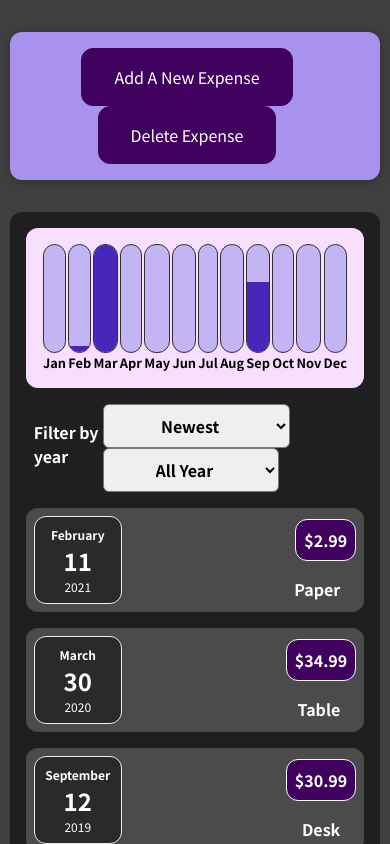
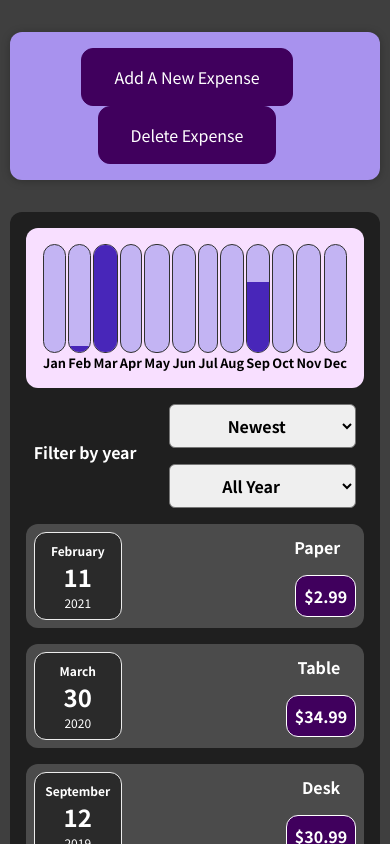
Before and after one commit to nathan-dinh-dev/expense-tracking-app, a React (Create React App) app: page / in a window 390 px wide. Shown: the top 844 px of the page. Built offline with nearby package versions, Linux system fonts and the light colour scheme.

Commit message:
fixed responsiveness issues

```diff
--- a/src/components/ExpenseFilter/ExpenseFilter.js
+++ b/src/components/ExpenseFilter/ExpenseFilter.js
@@ -13,7 +13,7 @@ const ExpenseFilter = (props) => {
     <div className={styles["expenses-filter"]}>
       <div className={styles["expenses-filter__control"]}>
         <label>Filter by year</label>
-        <div>
+        <div className={styles["select-container"]}>
           <select value={props.sorted} onChange={sortedHandler}>
             <option value="Newest">Newest</option>
             <option value="Latest">Latest</option>
--- a/src/components/ExpenseFilter/ExpenseFilter.module.css
+++ b/src/components/ExpenseFilter/ExpenseFilter.module.css
@@ -16,6 +16,12 @@
   margin-bottom: 0.5rem;
 }
 
+.select-container {
+  display: flex;
+  flex-direction: column;
+  gap: 1rem;
+}
+
 .expenses-filter select {
   font: inherit;
   padding: 0.5rem 3rem;
@@ -26,5 +32,10 @@
 .expenses-filter select:nth-of-type(1) {
   padding: 0.5rem 0;
   text-align: center;
-  margin-right: 1rem;
 }
+
+@media (min-width: 580px) {
+  .select-container {
+    flex-direction: row;
+  }
+}
--- a/src/components/Expenses/ExpenseItem.module.css
+++ b/src/components/Expenses/ExpenseItem.module.css
@@ -5,8 +5,6 @@
   padding: 0.5rem;
   margin: 1rem 0;
   background-color: #4b4b4b;
-  /* box-shadow: 0 2px 8px rbga(0, 0, 0, 0.25);
-  border-radius: 12px; */
 }
 
 .expense-item__description {
@@ -14,7 +12,6 @@
   flex-direction: column;
   gap: 1rem;
   align-items: flex-end;
-  flex-flow: column-reverse;
   justify-content: flex-start;
   flex: 1;
 }
@@ -40,6 +37,7 @@
 #modify-button {
   padding: 0.6rem 0.8rem;
   outline: 1px solid white;
+  margin: 0;
 }
 
 #modify-button:active {
@@ -64,4 +62,8 @@
     font-size: 1.25rem;
     padding: 0.5rem 1.5rem;
   }
+
+  #modify-button {
+    margin-right: 1rem;
+  }
 }
```
